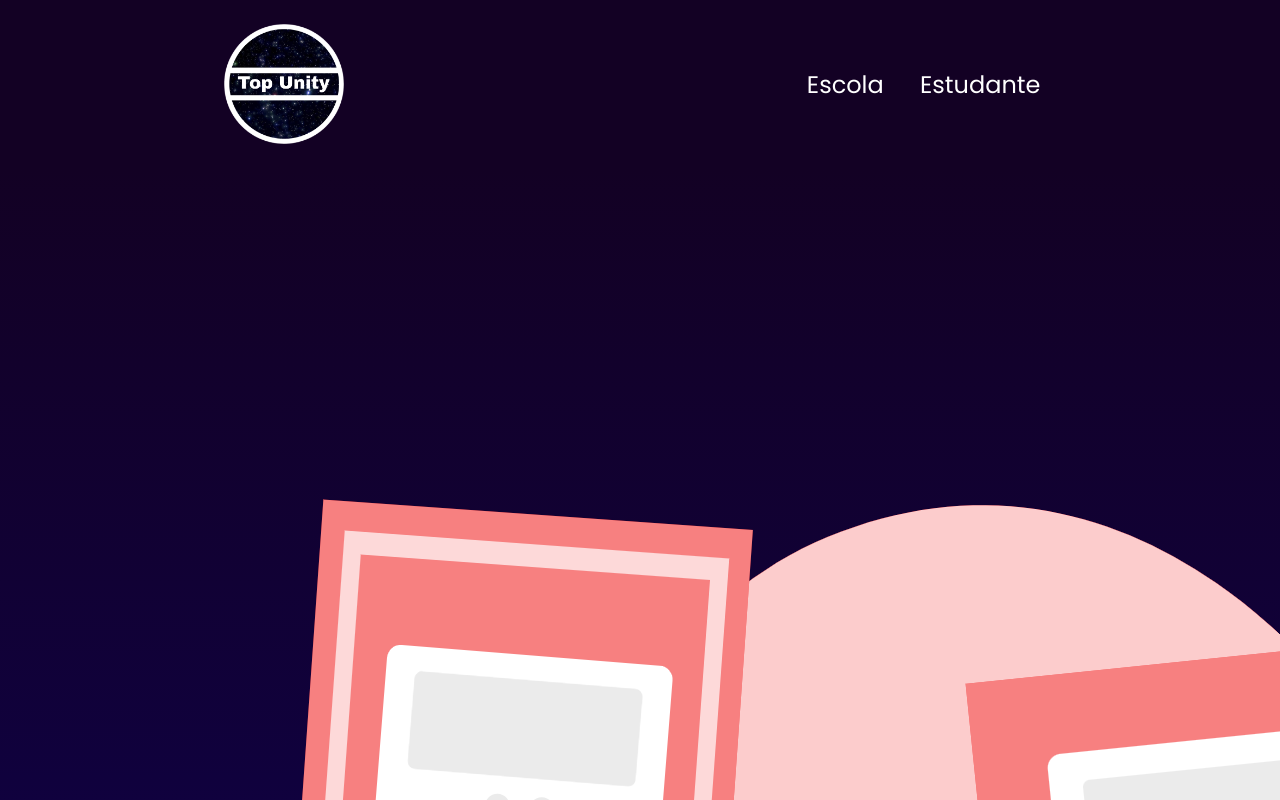
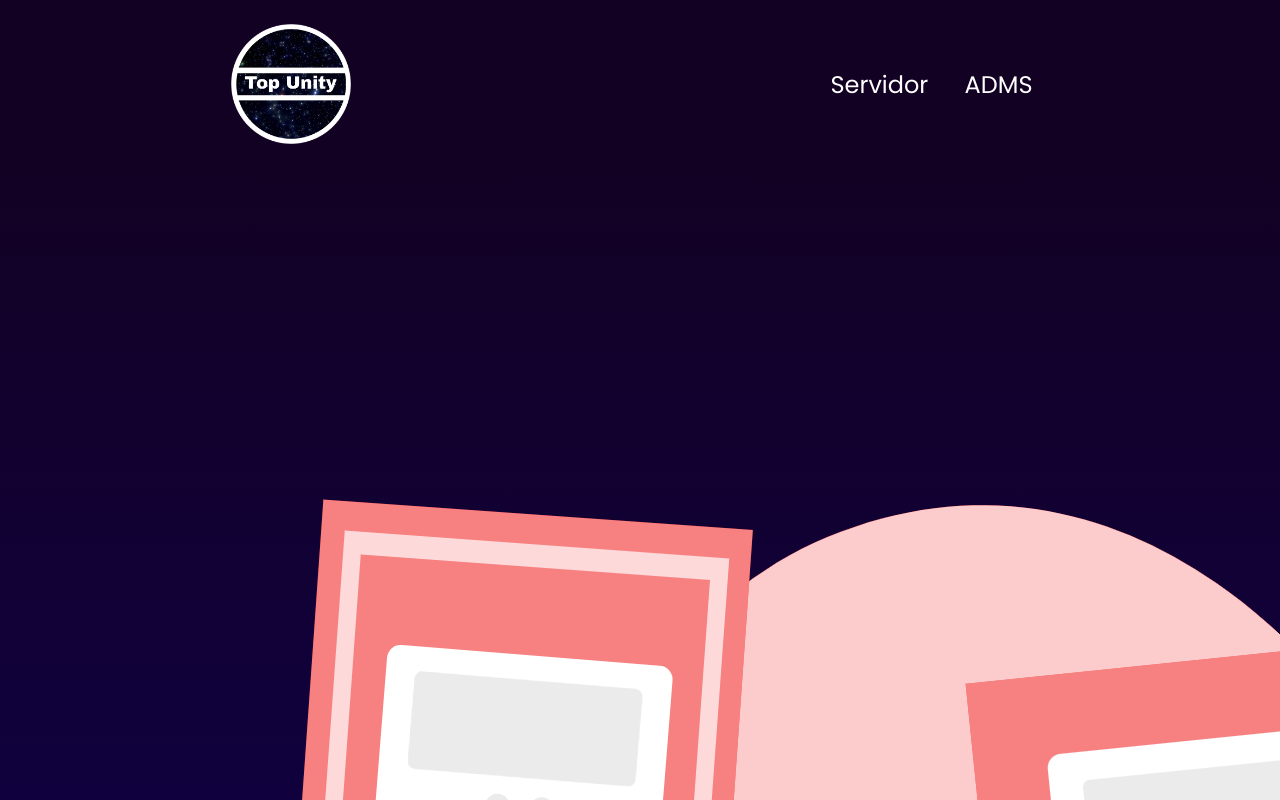
Before and after one commit to Mataleatorito/Site-Top-Unity, a plain HTML site: page index.html in a window 1280 px wide. Shown: the top 800 px of the page. Drawn offline with Linux system fonts and the light colour scheme.

Commit message:
Textos arrumados

```diff
--- a/index.html
+++ b/index.html
@@ -16,8 +16,8 @@
     <header class="cabecalho">
         <img class="cabecalho-imagem" src="Top Unity.png" alt="Logo atual">
         <ul class="cabecalho-lista">
-            <li class="cabecalho-lista-item">Escola</li>
-            <li class="cabecalho-lista-item">Estudante</li>
+            <li class="cabecalho-lista-item">Servidor</li>
+            <li class="cabecalho-lista-item">ADMS</li>
         </ul>
     </header>
     <section class="escola">
@@ -34,7 +34,7 @@
 
     <section class="estudante">
 
-        <h2 class="estudante-titulo">Quem são nossos estudantes</h2>
+        <h2 class="estudante-titulo">Quem são nossos ADMS</h2>
         <div class="estudante-div">
             <img class="imagem-estudante" src="xvb.jpeg" alt="Chacha">
             <h3 class="estudante-nome"> Chacha </h3>
```
